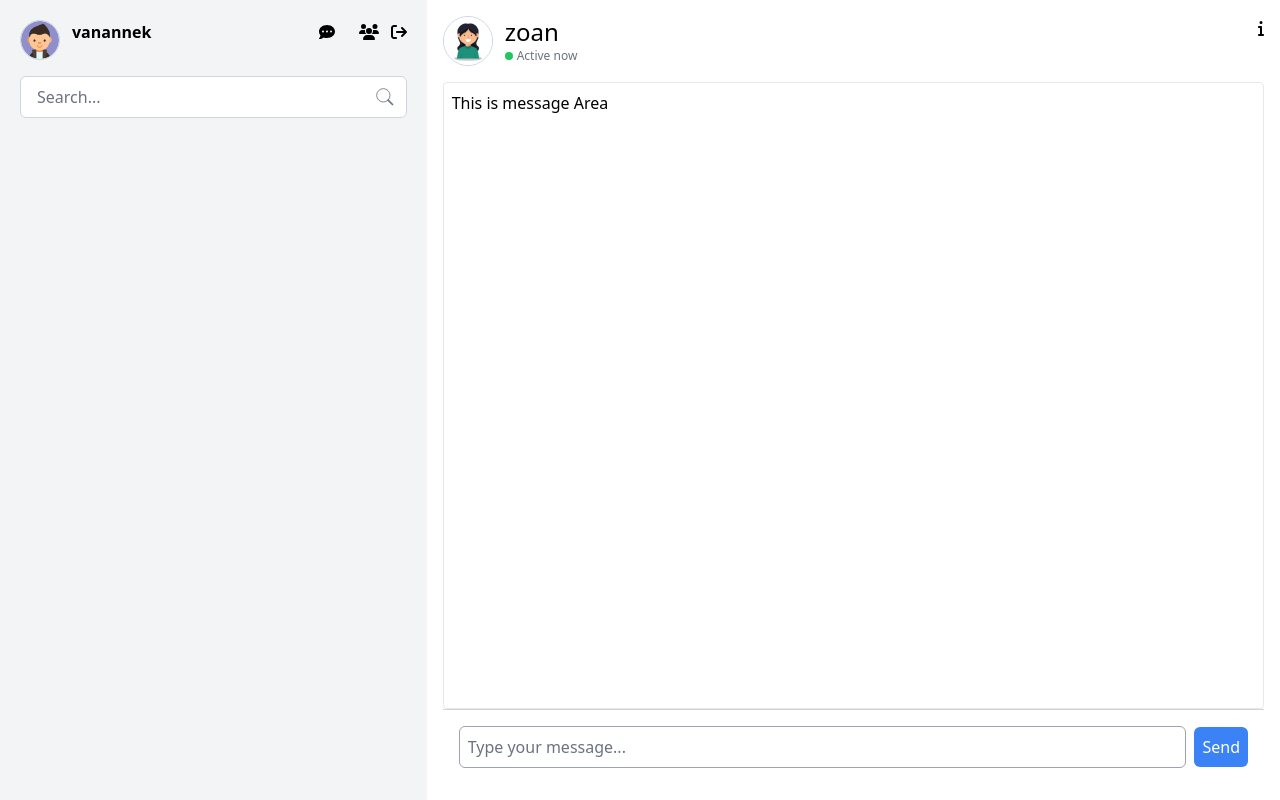
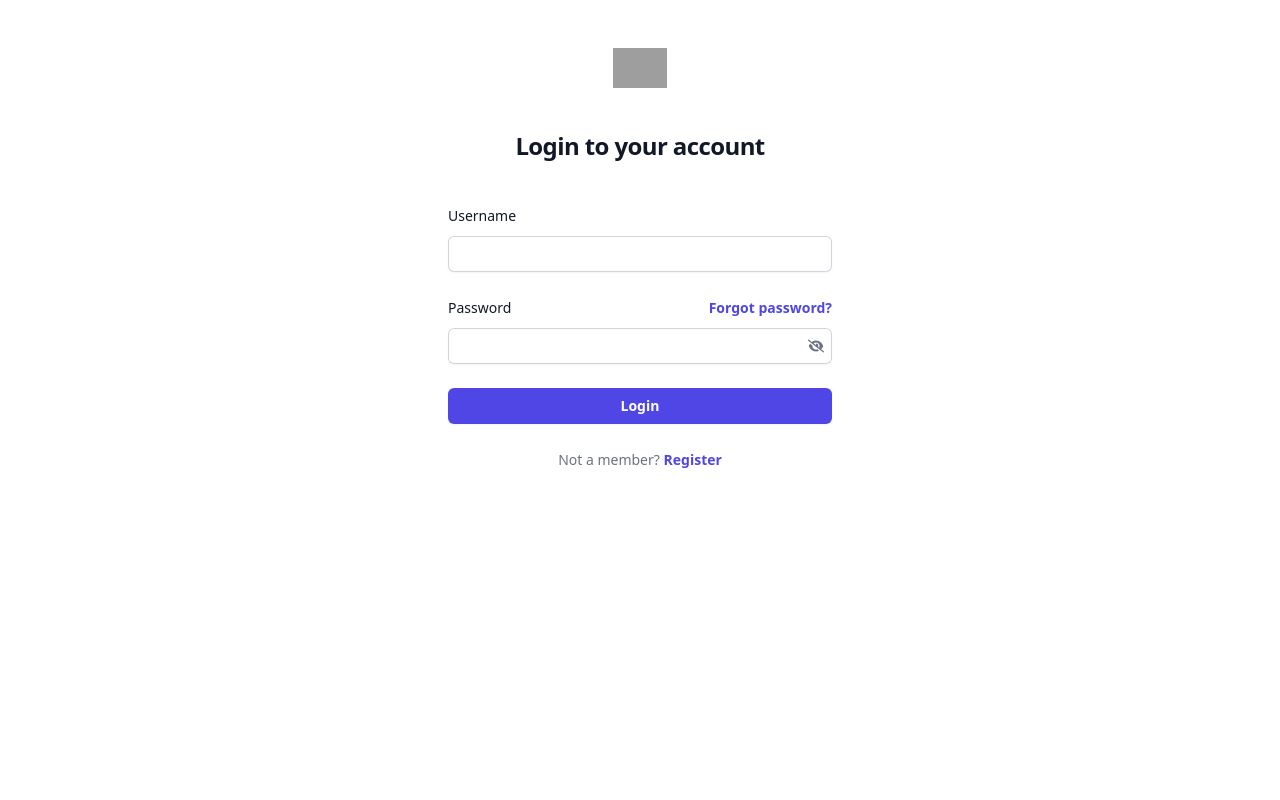
Before and after one commit to AnhAnNek/chat-hub-frontend, a React (Create React App) app: page /login in a window 1280 px wide. Built offline with nearby package versions, Linux system fonts and the light colour scheme; grey boxes are pictures that could not be loaded.

Commit message:
#3 navigate from login page to chat page

```diff
--- a/package.json
+++ b/package.json
@@ -13,6 +13,7 @@
     "@testing-library/user-event": "^13.5.0",
     "react": "^18.2.0",
     "react-dom": "^18.2.0",
+    "react-router-dom": "^6.21.0",
     "react-scripts": "5.0.1",
     "sockjs-client": "^1.6.1",
     "web-vitals": "^2.1.4"
--- a/src/App.js
+++ b/src/App.js
@@ -1,9 +1,23 @@
-import ChatPage from "./component/ChatPage/ChatPage";
+import React from 'react';
+import {BrowserRouter as Router, Navigate, Route, Routes} from 'react-router-dom';
+import LoginPage from './component/LoginPage/LoginPage';
+import ChatPage from './component/ChatPage/ChatPage';
+import RegisterPage from "./component/LoginPage/RegisterPage";
 
 function App() {
-  return (
-    <ChatPage/>
-  );
+    return (
+        <Router>
+            <Routes>
+                <Route path="/login" element={<LoginPage />} />
+                <Route path="/register" element={<RegisterPage />} />
+                <Route path="/chat-page" element={<ChatPage />} />
+                <Route
+                    index
+                    element={<Navigate to="/login" replace />}
+                />
+            </Routes>
+        </Router>
+    );
 }
 
 export default App;
--- /dev/null
+++ b/src/component/AddGroupPage/AddGroupPage.js
@@ -0,0 +1,9 @@
+const AddGroupPage = () => {
+    return (
+        <div>
+
+        </div>
+    )
+}
+
+export default AddGroupPage;
--- /dev/null
+++ b/src/component/AddPrivateConversationPage/AddPrivateConversationPage.js
@@ -0,0 +1,9 @@
+const AddPrivateConversationPage = () => {
+    return (
+        <div>
+
+        </div>
+    )
+}
+
+export default AddPrivateConversationPage;
--- /dev/null
+++ b/src/component/LoginPage/LoginPage.js
@@ -0,0 +1,108 @@
+import React, {useState} from 'react';
+import {useNavigate} from 'react-router-dom';
+import { FontAwesomeIcon } from '@fortawesome/react-fontawesome';
+import {faEye, faEyeSlash} from '@fortawesome/free-solid-svg-icons';
+
+const LoginPage = () => {
+    const navigate = useNavigate();
+
+    const [username, setUsername] = useState('');
+    const [password, setPassword] = useState('');
+    const [showPassword, setShowPassword] = useState(false)
+
+    const handleLogin = async (e) => {
+        try {
+            navigate("/chat-page");
+        } catch (error) {
+            console.log('Login failed', error);
+        }
+    };
+
+    return (
+        <div>
+            <div className="flex min-h-full flex-1 flex-col justify-center px-6 py-12 lg:px-8">
+                <div className="sm:mx-auto sm:w-full sm:max-w-sm">
+                    <img
+                        className="mx-auto h-10 w-auto"
+                        src="https://tailwindui.com/img/logos/mark.svg?color=indigo&shade=600"
+                        alt="Your Company"
+                    />
+                    <h2 className="mt-10 text-center text-2xl font-bold leading-9 tracking-tight text-gray-900">
+                        Login to your account
+                    </h2>
+                </div>
+
+                <div className="mt-10 sm:mx-auto sm:w-full sm:max-w-sm space-y-6">
+                    <div>
+                        <label htmlFor="username" className="block text-sm font-medium leading-6 text-gray-900">
+                            Username
+                        </label>
+                        <div className="mt-2">
+                            <input
+                                id="username"
+                                name="username"
+                                type="text"
+                                required
+                                value={username}
+                                onChange={(e) => setUsername(e.target.value)}
+                                className="block w-full rounded-md border-0 py-1.5 text-gray-900 shadow-sm ring-1 ring-inset ring-gray-300 placeholder:text-gray-400 focus:ring-2 focus:ring-inset focus:ring-indigo-600 sm:text-sm sm:leading-6"
+                            />
+                        </div>
+                    </div>
+
+                    <div>
+                        <div className="flex items-center justify-between">
+                            <label htmlFor="password" className="block text-sm font-medium leading-6 text-gray-900">
+                                Password
+                            </label>
+                            <div className="text-sm">
+                                <a href="#" className="font-semibold text-indigo-600 hover:text-indigo-500">
+                                    Forgot password?
+                                </a>
+                            </div>
+                        </div>
+                        <div className="mt-2 relative">
+                            <input
+                                id="password"
+                                name="password"
+                                type={showPassword ? 'text' : 'password'}
+                                autoComplete="current-password"
+                                required
+                                value={password}
+                                onChange={(e) => setPassword(e.target.value)}
+                                className="block w-full rounded-md border-0 py-1.5 text-gray-900 shadow-sm ring-1 ring-inset ring-gray-300 placeholder:text-gray-400 focus:ring-2 focus:ring-inset focus:ring-indigo-600 sm:text-sm sm:leading-6"
+                            />
+                            <button
+                                type="button"
+                                className="absolute inset-y-0 right-0 px-2 flex items-center focus:outline-none"
+                                onClick={() => setShowPassword(!showPassword)}
+                            >
+                                <FontAwesomeIcon icon={showPassword ? faEye : faEyeSlash}
+                                                 className="h-4 w-4 text-gray-500" />
+                            </button>
+                        </div>
+                    </div>
+
+                    <div>
+                        <button
+                            type="submit"
+                            className="flex w-full justify-center rounded-md bg-indigo-600 px-3 py-1.5 text-sm font-semibold leading-6 text-white shadow-sm hover:bg-indigo-500 focus-visible:outline focus-visible:outline-2 focus-visible:outline-offset-2 focus-visible:outline-indigo-600"
+                            onClick={handleLogin}
+                        >
+                            Login
+                        </button>
+                    </div>
+
+                    <p className="mt-10 text-center text-sm text-gray-500">
+                        Not a member?{' '}
+                        <a href="#" className="font-semibold leading-6 text-indigo-600 hover:text-indigo-500">
+                            Register
+                        </a>
+                    </p>
+                </div>
+            </div>
+        </div>
+    );
+}
+
+export default LoginPage;
--- /dev/null
+++ b/src/component/LoginPage/RegisterPage.js
@@ -0,0 +1,9 @@
+const RegisterPage = () => {
+    return (
+        <div>
+
+        </div>
+    )
+}
+
+export default RegisterPage;
```
Also changed, not shown: 1 other file (tests, documents, lock files or other folders).
